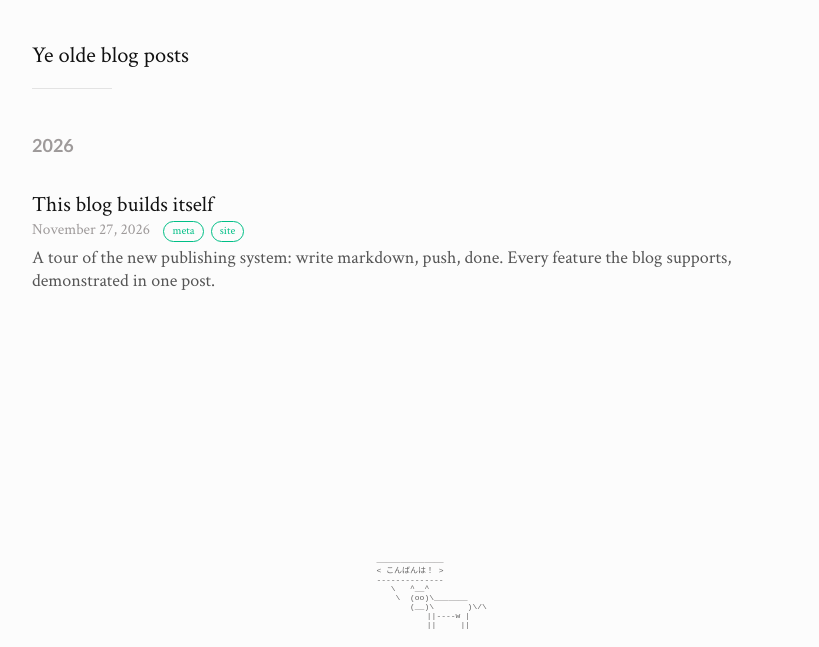
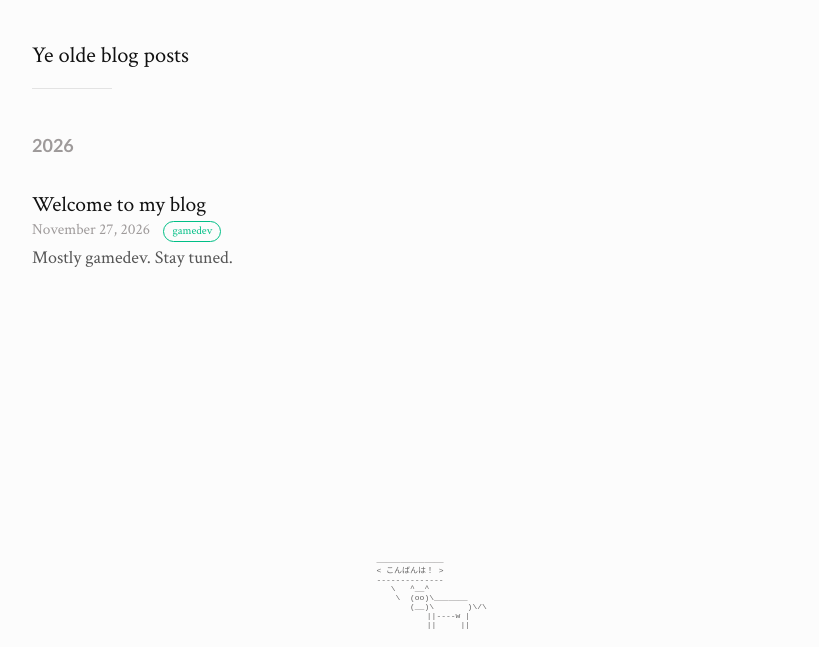
Before and after one commit to JacobMillner/jacobmillner-dev, an Astro site: page /blog in a window 1280 px wide. Shown: the part 153-800 px from the top of the page, without its empty margins (230-1049 px from the left). Built offline with nearby package versions, Linux system fonts and the light colour scheme; Astro itself is replaced by a stand-in of ours; some packages are replaced by stand-ins of ours.

Commit message:
publish welcome post; keep feature-reference post as a draft

```diff
--- a/src/content/blog/2026-11-27-this-blog-builds-itself.md
+++ b/src/content/blog/2026-11-27-this-blog-builds-itself.md
@@ -3,6 +3,7 @@ title: 'This blog builds itself'
 description: 'A tour of the new publishing system: write markdown, push, done. Every feature the blog supports, demonstrated in one post.'
 pubDate: 2026-11-27
 tags: ['meta', 'site']
+draft: true
 ---
 
 The old workflow for this site was: hand-edit HTML, maintain the post list by
--- /dev/null
+++ b/src/content/blog/2026-11-27-welcome-to-my-blog.md
@@ -0,0 +1,10 @@
+---
+title: 'Welcome to my blog'
+description: 'Mostly gamedev. Stay tuned.'
+pubDate: 2026-11-27
+tags: ['gamedev']
+---
+
+Welcome to my blog, where I will be writing mostly about gamedev.
+
+Stay tuned.
```
